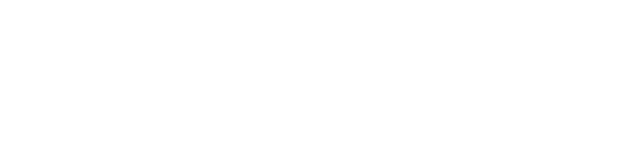
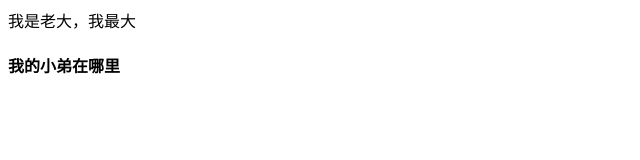
Before and after one commit to songjinhu/Mobile-App, a plain HTML site: page index.html in a window 1280 px wide. Shown: the whole page, without its empty margins (0-640 px from the left). Drawn offline with Linux system fonts and the light colour scheme.

Commit message:
老大写的

```diff
--- a/index.html
+++ b/index.html
@@ -7,6 +7,9 @@
     <title>Document</title>
 </head>
 <body>
-
+    <div>
+        我是老大，我最大
+    </div>
+    <h4>我的小弟在哪里</h4>
 </body>
 </html>
```
